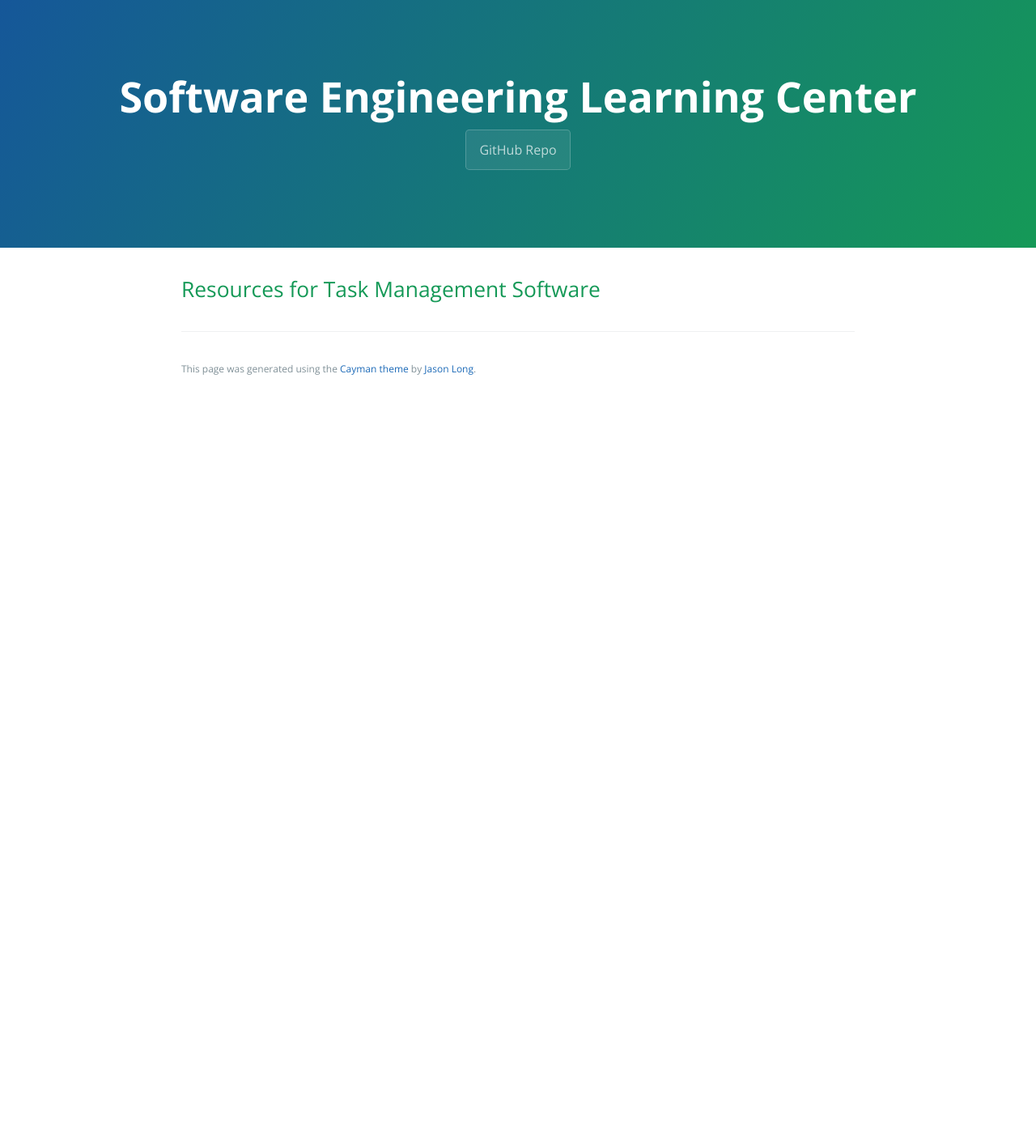
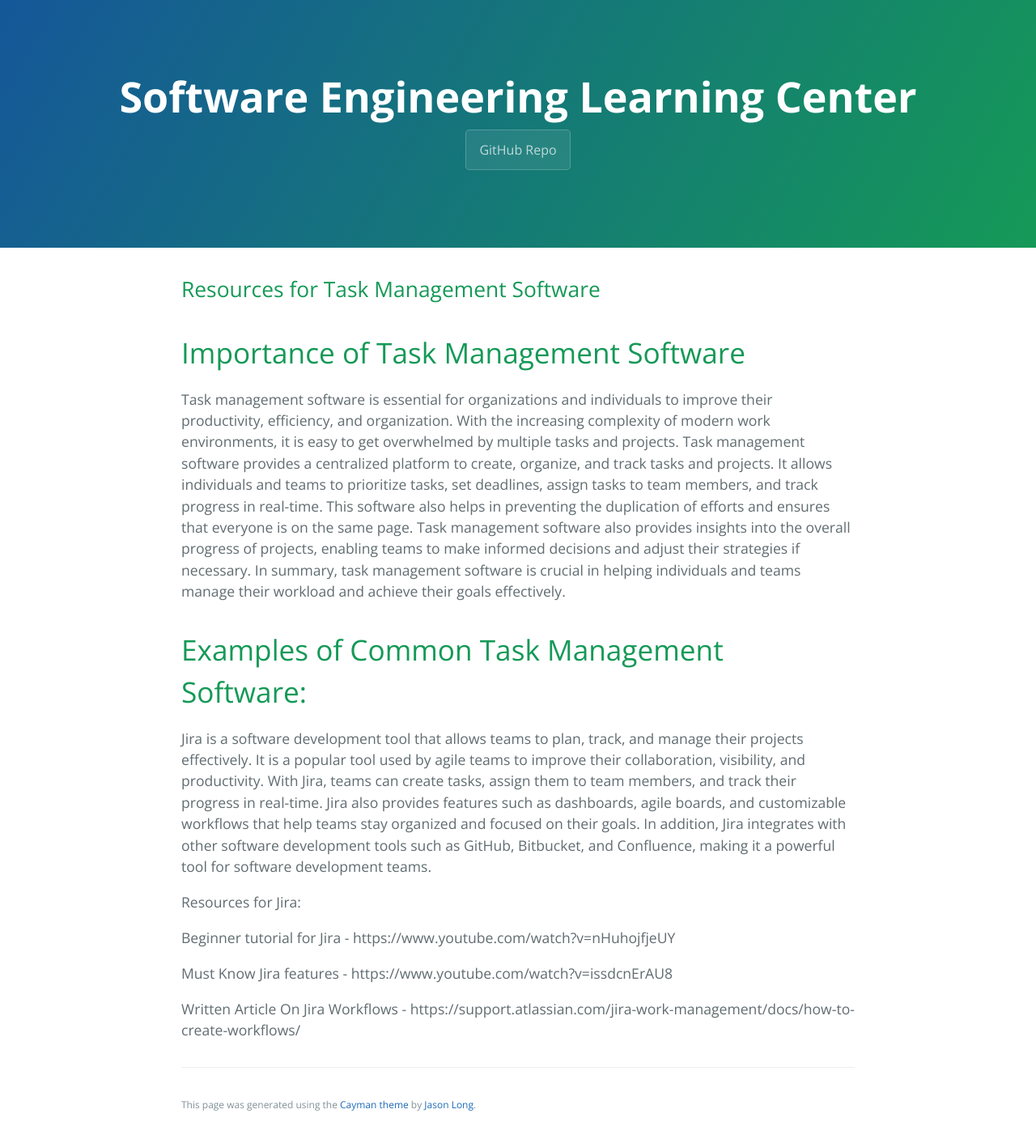
Before and after one commit to learning-software-engineering/learning-software-engineering.github.io, a Jekyll site: the page built from Topics/Task_Management_Software.md, in a window 1280 px wide. Shown: the whole page at 81% size. Built offline with Jekyll 4.4.1, drawn with Linux system fonts in a browser that asks for light colours; our own code applies the rules of GitHub Pages for plain Markdown files; before the commit the page ends 900 px from its top, so only the background shows below that.

Commit message:
Redirected  task management information from Teamwork.md to here

```diff
--- a/Topics/Task_Management_Software.md
+++ b/Topics/Task_Management_Software.md
@@ -1 +1,15 @@
 ## Resources for Task Management Software
+
+# Importance of Task Management Software
+Task management software is essential for organizations and individuals to improve their productivity, efficiency, and organization. With the increasing complexity of modern work environments, it is easy to get overwhelmed by multiple tasks and projects. Task management software provides a centralized platform to create, organize, and track tasks and projects. It allows individuals and teams to prioritize tasks, set deadlines, assign tasks to team members, and track progress in real-time. This software also helps in preventing the duplication of efforts and ensures that everyone is on the same page. Task management software also provides insights into the overall progress of projects, enabling teams to make informed decisions and adjust their strategies if necessary. In summary, task management software is crucial in helping individuals and teams manage their workload and achieve their goals effectively.
+
+# Examples of Common Task Management Software:
+Jira is a software development tool that allows teams to plan, track, and manage their projects effectively. It is a popular tool used by agile teams to improve their collaboration, visibility, and productivity. With Jira, teams can create tasks, assign them to team members, and track their progress in real-time. Jira also provides features such as dashboards, agile boards, and customizable workflows that help teams stay organized and focused on their goals. In addition, Jira integrates with other software development tools such as GitHub, Bitbucket, and Confluence, making it a powerful tool for software development teams.
+
+Resources for Jira:
+
+Beginner tutorial for Jira - https://www.youtube.com/watch?v=nHuhojfjeUY
+
+Must Know Jira features - https://www.youtube.com/watch?v=issdcnErAU8
+
+Written Article On Jira Workflows - https://support.atlassian.com/jira-work-management/docs/how-to-create-workflows/
```
